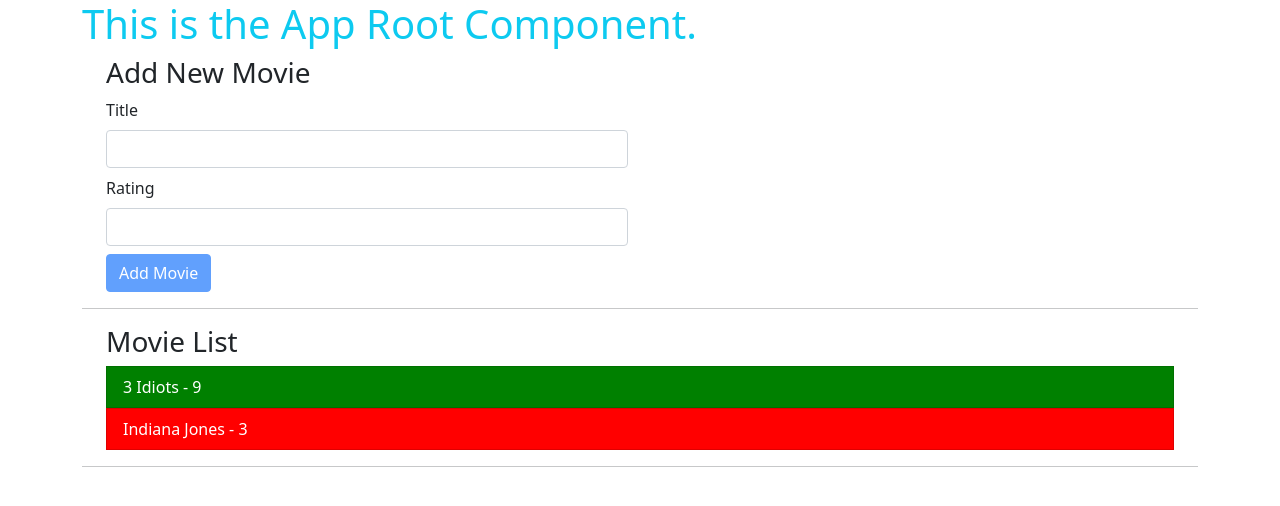
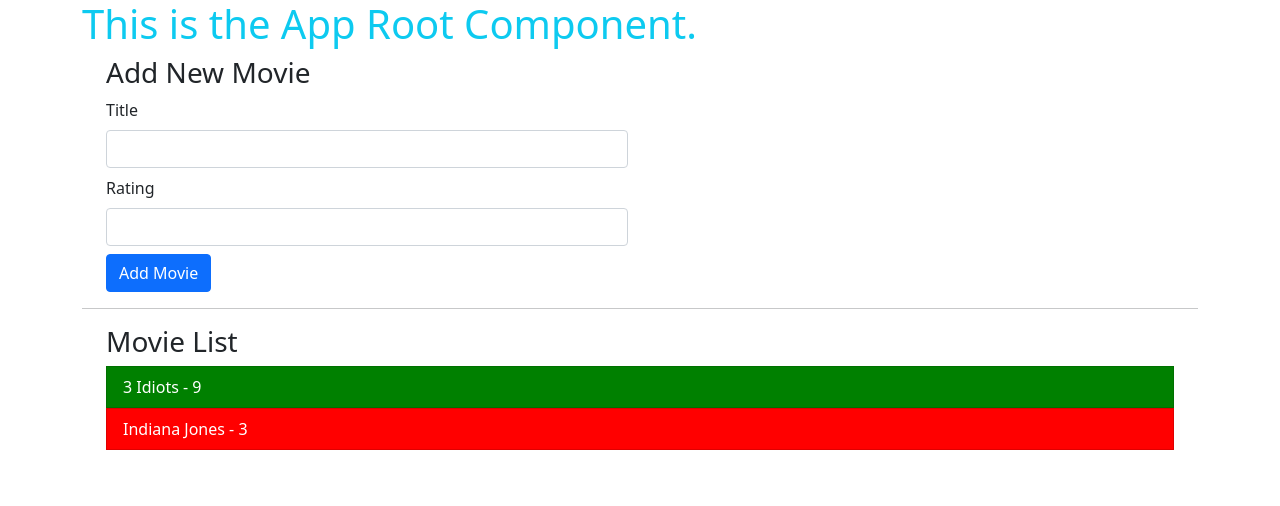
Before and after one commit to KOHTheCodeMaster/core-angular, an Angular app: page / in a window 1280 px wide. Shown: the top 506 px of the page. Built offline with nearby package versions, Linux system fonts and the light colour scheme.

Commit message:
11th Commit - @Output() decorator
Signed-off-by: kohthecodemaster <kohthecodemaster@gmail.com>

```diff
--- a/src/app/app.module.ts
+++ b/src/app/app.module.ts
@@ -9,7 +9,6 @@ import {FormsModule} from "@angular/forms";
 import {BasicPrinciplesComponent} from './basic-principles/basic-principles.component';
 import {DataBindingDiveComponent} from './data-binding-dive/data-binding-dive.component';
 import {MovieManagerComponent} from './data-binding-dive/movie-manager/movie-manager.component';
-import {MovieListComponent} from './data-binding-dive/movie-list/movie-list.component';
 import {MovieComponent} from './data-binding-dive/movie/movie.component';
 
 @NgModule({
@@ -20,7 +19,6 @@ import {MovieComponent} from './data-binding-dive/movie/movie.component';
     BasicPrinciplesComponent,
     DataBindingDiveComponent,
     MovieManagerComponent,
-    MovieListComponent,
     MovieComponent
   ],
   imports: [
--- a/src/app/data-binding-dive/data-binding-dive.component.html
+++ b/src/app/data-binding-dive/data-binding-dive.component.html
@@ -1,4 +1,9 @@
 
-<app-movie-manager></app-movie-manager>
+<app-movie-manager (movieAdded)="onMovieAdded($event)"></app-movie-manager>
 <hr>
-<app-movie-list></app-movie-list>
+
+<div class="container">
+  <h3>Movie List</h3>
+  <app-movie *ngFor="let movie of movieList" [movieElement]="movie">
+  </app-movie>
+</div>
--- a/src/app/data-binding-dive/data-binding-dive.component.ts
+++ b/src/app/data-binding-dive/data-binding-dive.component.ts
@@ -7,9 +7,19 @@ import {Component, OnInit} from '@angular/core';
 })
 export class DataBindingDiveComponent implements OnInit {
 
+  // movieList = [{title: '3 Idiots', rating: 9}, {title: 'Indiana Jones', rating: 3}];
+  movieList: { title: string, rating: number }[] = [
+    {title: '3 Idiots', rating: 9},
+    {title: 'Indiana Jones', rating: 3}
+  ];
+
   constructor() { }
 
   ngOnInit(): void {
   }
 
+  onMovieAdded($event: { title: string; rating: number }) {
+    this.movieList.push($event);
+  }
+
 }
--- a/src/app/data-binding-dive/movie-list/movie-list.component.html
+++ /dev/null
@@ -1,8 +0,0 @@
-<div class="container">
-  <h3>Movie List</h3>
-
-  <app-movie *ngFor="let movie of movieList" [movieElement]="movie">
-  </app-movie>
-
-</div>
-<hr>
--- a/src/app/data-binding-dive/movie-list/movie-list.component.ts
+++ /dev/null
@@ -1,22 +0,0 @@
-import {Component, OnInit} from '@angular/core';
-
-@Component({
-  selector: 'app-movie-list',
-  templateUrl: './movie-list.component.html',
-  styleUrls: ['./movie-list.component.css']
-})
-export class MovieListComponent implements OnInit {
-
-  // movieList = [{title: '3 Idiots', rating: 9}, {title: 'Indiana Jones', rating: 3}];
-  movieList: { title: string, rating: number }[] = [
-    {title: '3 Idiots', rating: 9},
-    {title: 'Indiana Jones', rating: 3}
-  ];
-
-  constructor() {
-  }
-
-  ngOnInit(): void {
-  }
-
-}
--- a/src/app/data-binding-dive/movie-manager/movie-manager.component.html
+++ b/src/app/data-binding-dive/movie-manager/movie-manager.component.html
@@ -1,26 +1,24 @@
 <div class="container">
-
   <h3>Add New Movie</h3>
 
-  <div class="">
+  <!-- New Movie Input -->
   <div class="row">
     <div class="col-lg-6">
       <label for="inputMovieTitle">Title</label>
-        <input id="inputMovieTitle" type="text" class="form-control mt-2" [ngModel]="newMovieTitle">
+      <input id="inputMovieTitle" type="text" class="form-control mt-2" [(ngModel)]="newMovieTitle">
     </div>
   </div>
   <div class="row mt-2">
     <div class="col-lg-6">
       <label for="inputMovieRating">Rating</label>
-        <input id="inputMovieRating" type="number" class="form-control mt-2" [ngModel]="newMovieRating">
-      </div>
+      <input id="inputMovieRating" type="number" class="form-control mt-2" [(ngModel)]="newMovieRating">
     </div>
   </div>
 
   <!-- Add Movie -->
   <div class="row">
     <div class="col-lg-6">
-      <button class="btn btn-primary mt-2 me-2" [disabled]="true" (click)="onAddMovie()">Add Movie</button>
+      <button class="btn btn-primary mt-2 me-2" [disabled]="false" (click)="onAddMovie()">Add Movie</button>
     </div>
   </div>
 
--- a/src/app/data-binding-dive/movie-manager/movie-manager.component.ts
+++ b/src/app/data-binding-dive/movie-manager/movie-manager.component.ts
@@ -1,4 +1,4 @@
-import {Component, OnInit} from '@angular/core';
+import {Component, EventEmitter, OnInit, Output} from '@angular/core';
 
 @Component({
   selector: 'app-movie-manager',
@@ -6,6 +6,10 @@ import {Component, OnInit} from '@angular/core';
   styleUrls: ['./movie-manager.component.css']
 })
 export class MovieManagerComponent implements OnInit {
+
+  //  @Output() allows to create custom event that will emit data which could be consumed in html as $event
+  //  E.g.: (movieAdded)="invokeMethod($event)"
+  @Output() movieAdded = new EventEmitter<{title: string, rating: number}>();
 
   newMovieTitle: string;
   newMovieRating: number;
@@ -16,11 +20,9 @@ export class MovieManagerComponent implements OnInit {
   }
 
   onAddMovie() {
-/*
-    let newMovie = {
+    this.movieAdded.emit({
       title: this.newMovieTitle,
       rating: this.newMovieRating
-    }
-*/
+    });
   }
 }
```
Also changed, not shown: src/app/data-binding-dive/movie-list/movie-list.component.css (deleted), 2 other files (tests, documents, lock files or other folders). Lines whose indentation alone changed are shown as unchanged.
